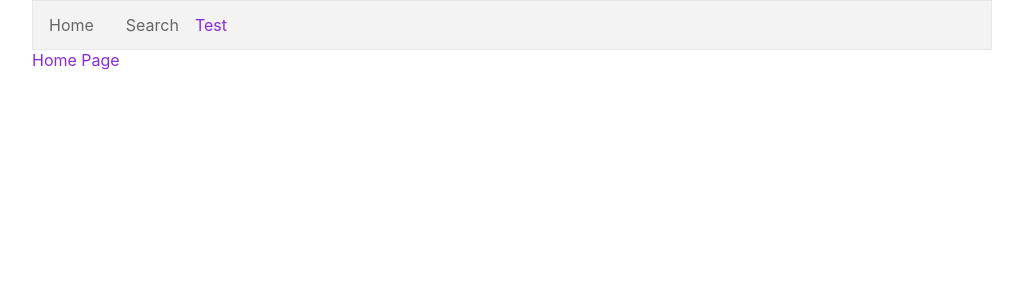
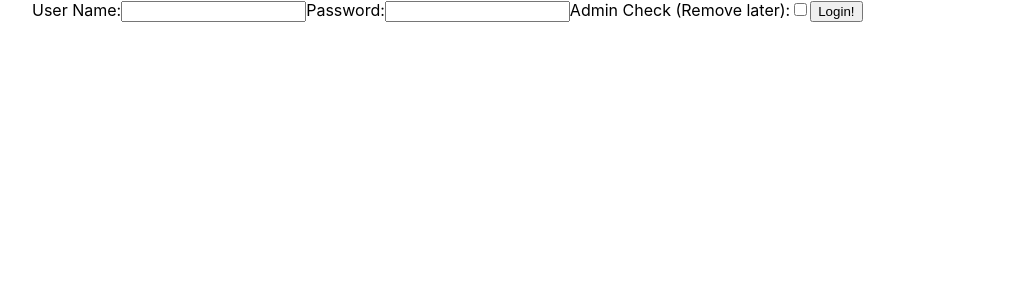
Before and after one commit to DaniiBlack/react-burning-airlines, a React (Create React App) app: page / in a window 1280 px wide. Shown: the top 300 px of the page, without its empty margins (128-1151 px from the left). Built offline with nearby package versions, Linux system fonts and the light colour scheme.

Commit message:
login page template

```diff
--- a/src/components/BurningAirlines.jsx
+++ b/src/components/BurningAirlines.jsx
@@ -1,3 +1,4 @@
+import axios from 'axios';
 import React, {Component} from 'react';
 
 import Nav from './Nav';
@@ -5,10 +6,38 @@ class BurningAirlines extends Component {
 
   // Load this from the Rails App with a login form
   state = {
-    loggedIn: true,
+    loggedIn: false,
     firstName: 'Test',
     lastName: 'User',
-    isAdmin: false
+    isAdmin: false,
+    userName: '',
+    password: '',
+    //remove this later
+    isAdminCheck: ''
+  };
+
+  userChange = event => {
+    this.setState({ userName: event.target.value });
+  };
+
+  passwordChange = event => {
+    this.setState({ password: event.target.value });
+  };
+
+  // For testing only
+  isAdminChange = event => {
+    this.setState({ isAdminCheck: event.target.value });
+  };
+
+  handleLogin = event => {
+    //stop page reloading
+    event.preventDefault();
+    // Convert this to AXIOS post to login then set state on response
+    this.setState({
+      firstName: this.state.userName,
+      loggedIn: true,
+      isAdmin: this.state.isAdminCheck
+    });
   };
 
   render() {
@@ -22,7 +51,21 @@ class BurningAirlines extends Component {
     else {
       return (
         <div>
-          Login page goes here
+          <form onSubmit={this.handleLogin}>
+            <label>
+              User Name:
+              <input type="text" name="inputUserName" onChange={this.userChange} />
+            </label>
+            <label>
+              Password:
+            <input type="password" name="inputPassword" onChange={this.passwordChange} />
+            </label>
+            <label>
+              Admin Check (Remove later):
+            <input type="checkbox" name="inputIsAdminCheck" onChange={this.isAdminChange} />
+            </label>
+            <button type="submit">Login!</button>
+          </form>
         </div>
       )
     }
```
